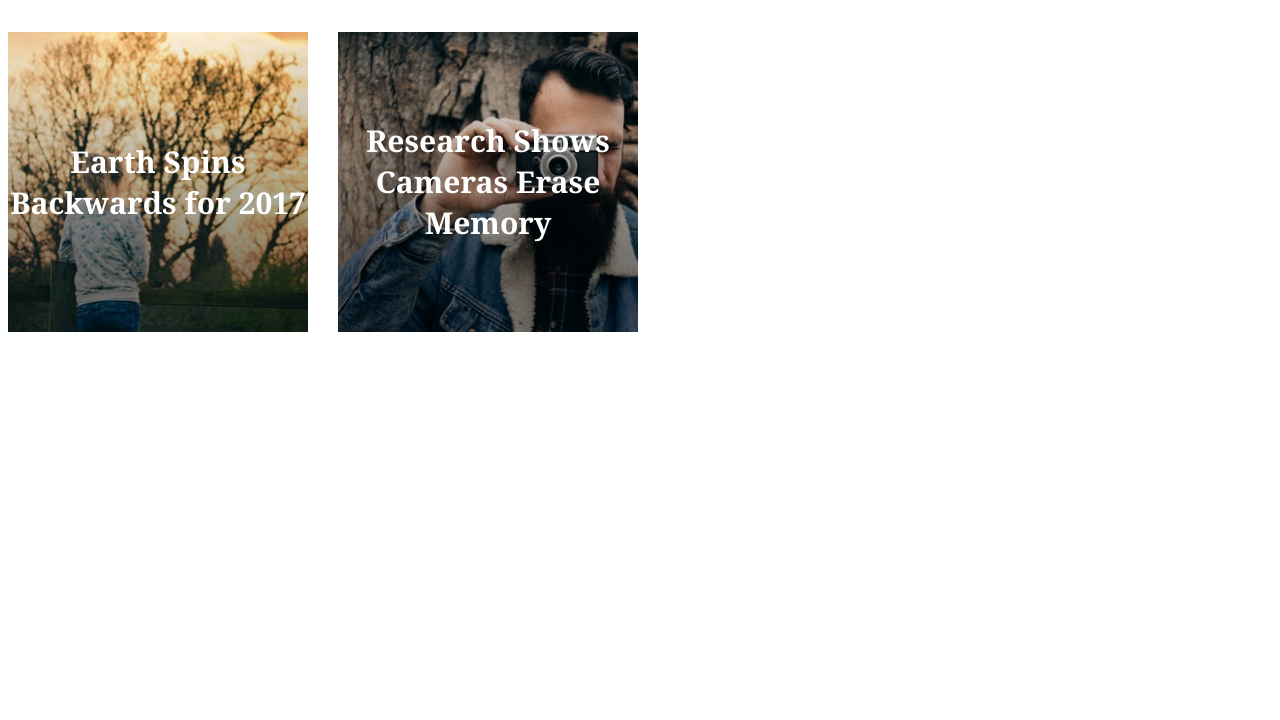
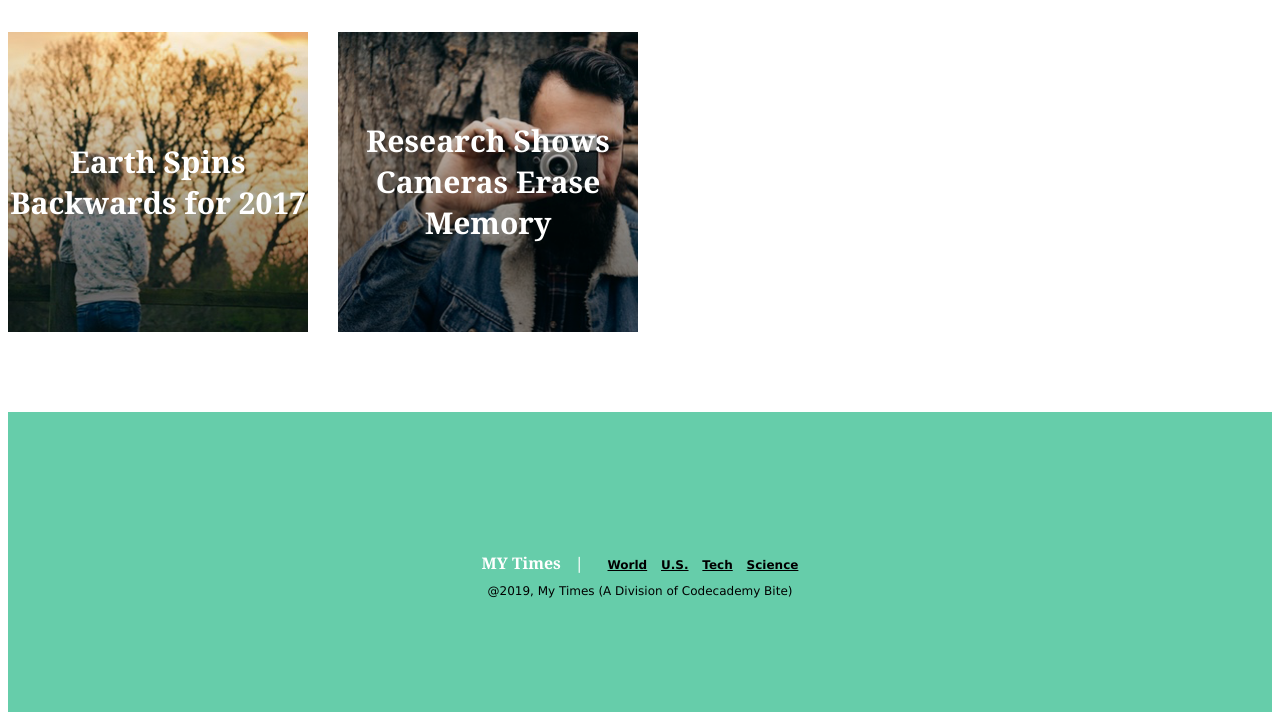
Before and after one commit to klassenj88/MyTimes, a plain HTML site: page index.html in a window 1280 px wide. Shown: the part 985-1705 px from the top of the page. Before the commit the page ends 1397 px from the top, so only its background shows below. Drawn offline with Linux system fonts and the light colour scheme.

Commit message:
Finish Footer - Final Commit

```diff
--- a/Resources/css/style.css
+++ b/Resources/css/style.css
@@ -221,3 +221,42 @@ h2 {
   border-bottom: 1px solid black;
   padding: 12px 20px;
 }
+
+.footer {
+  background-color: MediumAquamarine;
+  margin: auto;
+  font-family: Verdana;
+  font-size: 12px;
+  display: flex;
+  justify-content: center;
+  align-items: center;
+  flex-direction: column;
+  height: 300px;
+}
+
+.topline h5 {
+  display: inline-flex;
+  font-family: Georgia;
+  font-size: 16px;
+  font-weight: bold;
+  color: white;
+  padding-right: 10px;
+  padding-bottom: 10px;
+  margin-bottom: 0px;
+}
+
+.topline span {
+  color: black;
+  font-weight: bold;
+  padding-left: 10px;
+  }
+
+.bottomline span {
+  color: black;
+  padding-top: 10px;
+  margin-top: 5px;
+}
+
+.topline a {
+  color: black;
+}
--- a/index.html
+++ b/index.html
@@ -89,5 +89,19 @@
         </div>
       </div>
     </div>
+
+    <footer class="footer">
+      <div class="topline">
+        <h5>MY Times</h5>
+        <h5>|</h5>
+        <span><a href="#">World</a></span>
+        <span><a href="#">U.S.</a></span>
+        <span><a href="#">Tech</a></span>
+        <span><a href="#">Science</a></span>
+      </div>
+      <div class="bottomline">
+        <span>@2019, My Times (A Division of Codecademy Bite)</span>
+      </div>
+    </footer>
   </body>
 </html>
```
